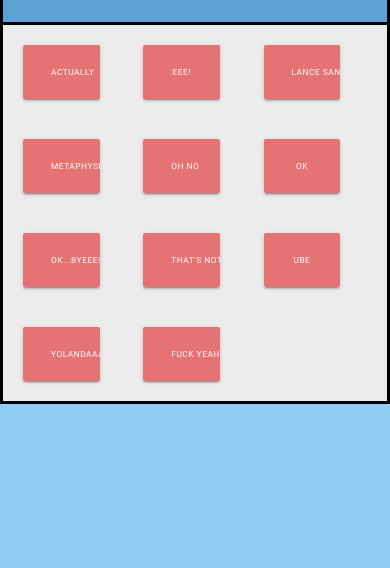
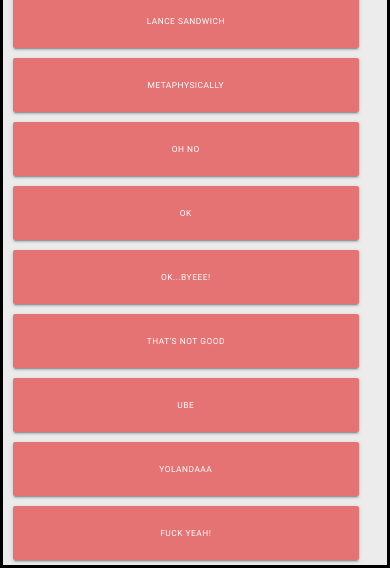
Before and after one commit to kennynham/ResumeWebsite, a plain HTML site: page index.html in a window 390 px wide. Shown: the part 280-848 px from the top of the page. Drawn offline with nearby package versions, Linux system fonts and the light colour scheme.

Commit message:
One button per line

```diff
--- a/styles.css
+++ b/styles.css
@@ -41,5 +41,12 @@ input {
 @media only screen and (max-width: 700px) {
   input {
     font-size: 60% !important;
+    width: 90%;
+    margin-left: 10px;
+    margin-right: 10px;
+    margin-top: 5px;
+    margin-bottom: 5px;
+    padding-left: 10px;
+    padding-right: 10px;
   }
 }
```
